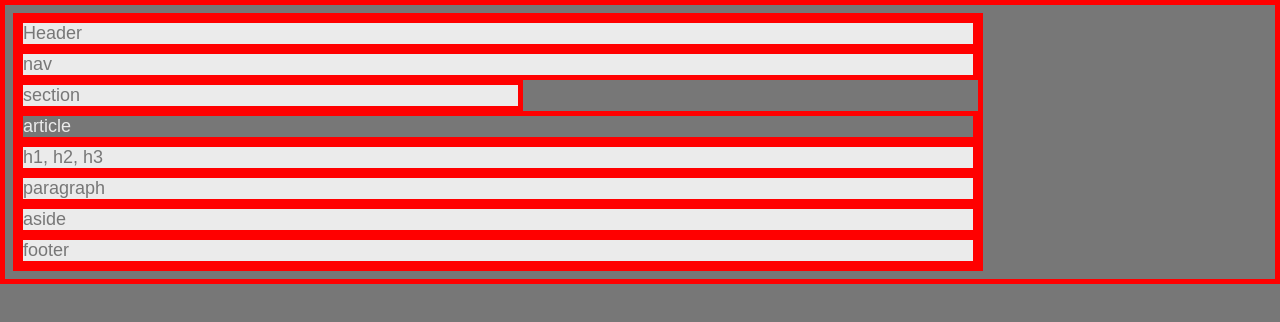
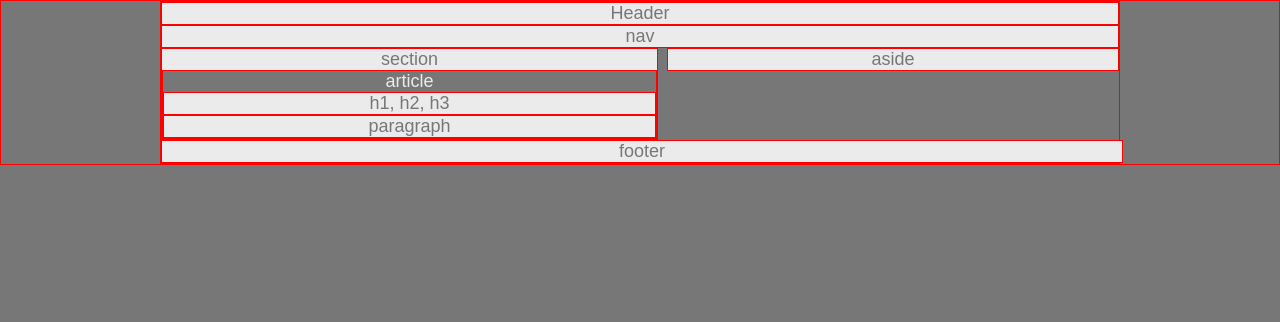
Before and after one commit to astevenson6/hw-wireframe, a plain HTML site: page index.html in a window 1280 px wide. Drawn offline with Linux system fonts and the light colour scheme.

Commit message:
finally got aside to work using overflow

```diff
--- a/index.html
+++ b/index.html
@@ -1,5 +1,6 @@
 <!DOCTYPE html>
 <html lang="en">
+
 <head>
     <meta charset="UTF-8">
     <meta name="viewport" content="width=device-width, initial-scale=1.0">
@@ -8,14 +9,22 @@
 
     <link rel="stylesheet" href="style.css">
 </head>
+
 <body>
     <div class="header"> Header </div>
+
     <div class="nav"> nav </div>
-    <div class="section"> section </div>
-        <div class="article"> article </div>
-        <div class="articlehead"> h1, h2, h3</div>
-        <div class="paragraph"> paragraph </div>
-    <div class="aside"> aside </div>
+
+    <div class="section"> section
+        <div class="article"> article
+            <div class="articlehead"> h1, h2, h3</div>
+            <div class="paragraph"> paragraph </div>
+        </div>
+    </div>
+
+    <aside class="aside"> aside </aside>
+
     <div class="footer"> footer </div>
 </body>
+
 </html>
--- a/style.css
+++ b/style.css
@@ -1,38 +1,54 @@
 *{
-    border: 5px solid red;
+    border: 1px solid red;
 }
+
 body{
     font-family: Arial, Helvetica, sans-serif;
     color: #777777;
     background: #777777;
     width: 960px;
     font-size: 18px;
+    margin: auto;
+    box-sizing: border-box;
 }
 .header{
     background: #ebebeb;
+    text-align: center;
 }
 .article{
     color: #ebebeb;
     background: #777777;
+    text-align: center;
 }
 .articlehead{
     color: #777777;
     background: #ebebeb;
+    text-align: center;
 }
 .paragraph{
     color: #777777;
     background: #ebebeb;
+    text-align: center;
 }
 .section{
     background: #ebebeb;
     width: 495px;
+    float: left;
+    text-align: center;
 }
 .nav{
     background: #ebebeb;
+    text-align: center;
 }
 .aside{
     background: #ebebeb;
+    width: 450px;
+    text-align: center;
+    float:right;
 }
 .footer{
     background: #ebebeb;
+    text-align: center;
+    width: 960px;
+    overflow: hidden;
 }
```
